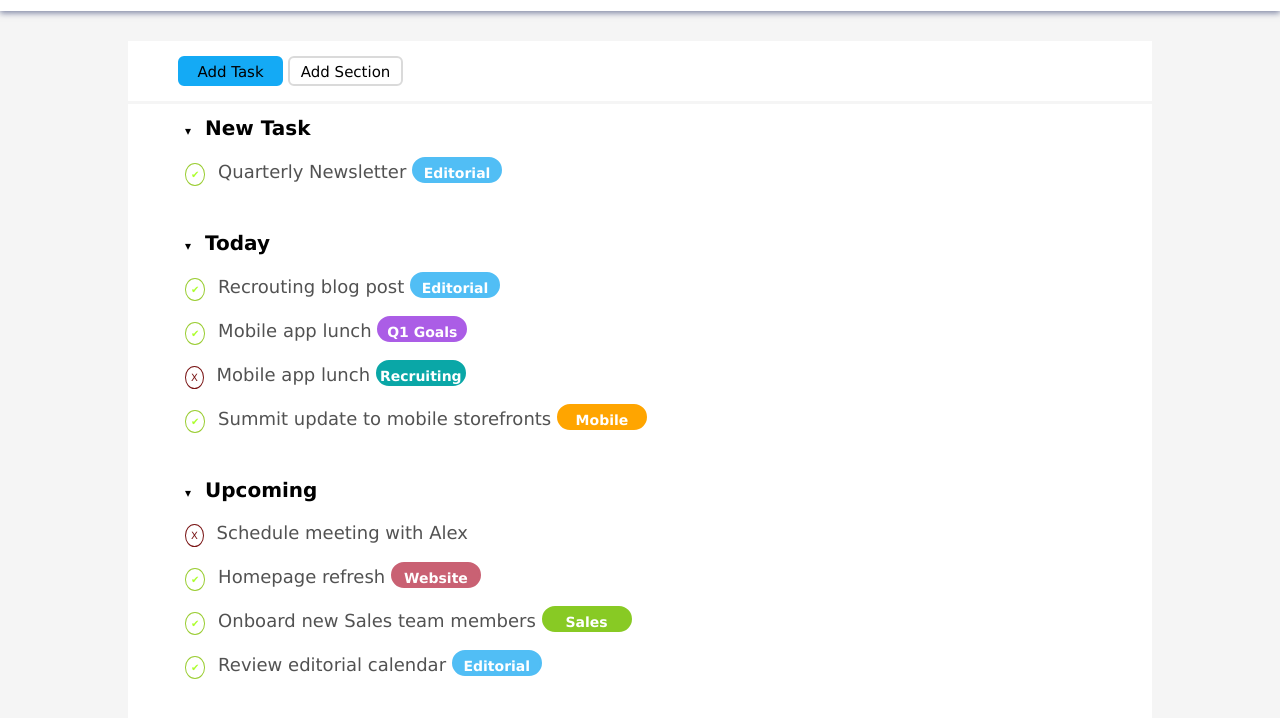
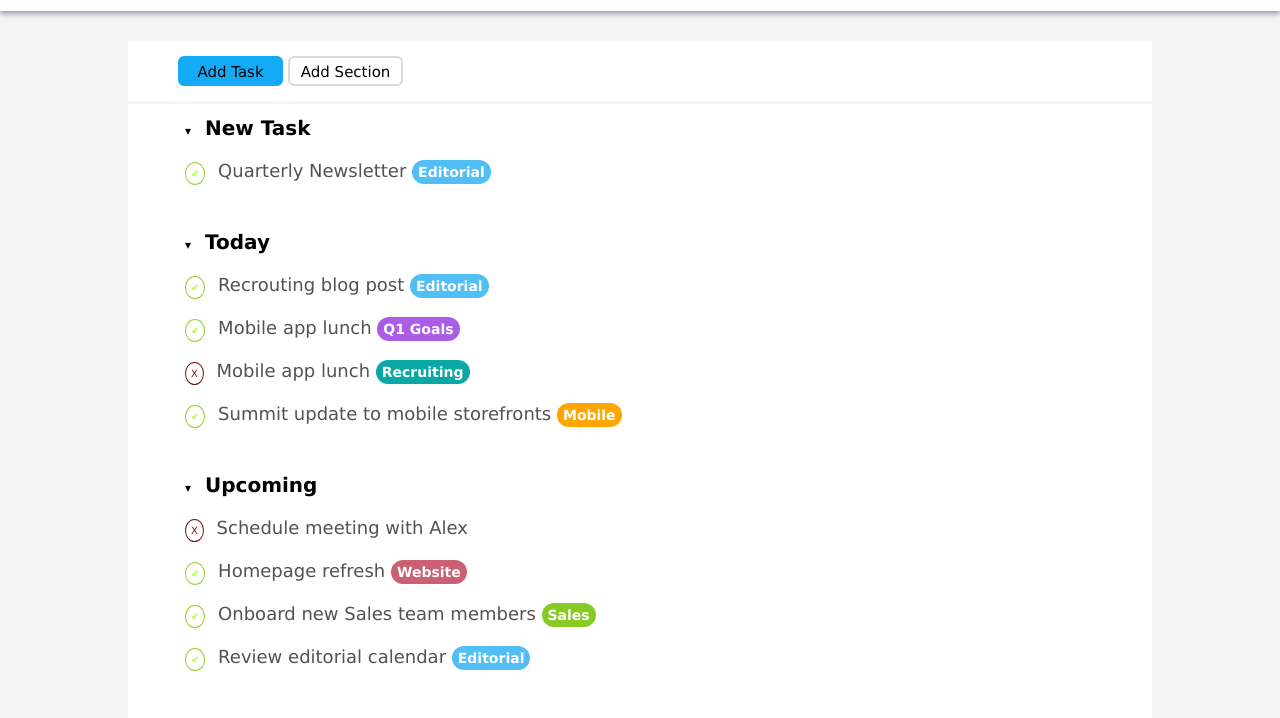
Before and after one commit to Oblv49/html-css-toboolist, a plain HTML site: page index.html in a window 1280 px wide. Shown: the part 66-784 px from the top of the page. Drawn offline with Linux system fonts and the light colour scheme; a web font is replaced by a local one.

Commit message:
centered elements

```diff
--- a/css/style.css
+++ b/css/style.css
@@ -64,6 +64,7 @@
     margin-top: 12px;
     margin-bottom: 12px;
     color: rgb(82, 82, 82);
+
 }
 
 .title_bold {
@@ -73,6 +74,7 @@
 
 .checkmark_list {
     font-size: 18px;
+
 }
 
 .checkmark {
@@ -88,28 +90,22 @@
 
 .editorial_botton {
     border-radius: 45px;
-    border: 2px solid rgb(81, 190, 245);
-    width: 90px;
-    height: 26px;
-    text-align: center;
-    display: inline-block;
     background-color: rgb(81, 190, 245);
     font-size: 14px;
     color: white;
     font-weight: bold;
+    vertical-align: middle;
+    padding: 4px 6px;
 }
 
 .q1goals_botton {
     border-radius: 45px;
-    border: 2px solid rgb(171, 93, 230);
-    width: 90px;
-    height: 26px;
-    text-align: center;
-    display: inline-block;
     background-color: rgb(171, 93, 230);
     font-size: 14px;
     color: white;
     font-weight: bold;
+    vertical-align: middle;
+    padding: 4px 6px;
 }
 
 .negative_check {
@@ -130,54 +126,43 @@
 
 .recruiting_botton {
     border-radius: 45px;
-    border: 2px solid rgb(10, 167, 167);
-    width: 90px;
-    height: 26px;
-    text-align: center;
-    display: inline-block;
     background-color: rgb(10, 167, 167);
     font-size: 14px;
     color: white;
     font-weight: bold;
+    vertical-align: middle;
+    padding: 4px 6px;
 }
 
 .mobile_botton {
     border-radius: 45px;
-    border: 2px solid orange;
-    width: 90px;
-    height: 26px;
-    text-align: center;
-    display: inline-block;
     background-color: orange;
     font-size: 14px;
     color: white;
     font-weight: bold;
+    vertical-align: middle;
+    padding: 4px 6px;
 }
 
 .website_botton {
     border-radius: 45px;
-    border: 2px solid rgb(201, 97, 115);
-    width: 90px;
-    height: 26px;
-    text-align: center;
-    display: inline-block;
     background-color: rgb(201, 97, 115);
     font-size: 14px;
     color: white;
     font-weight: bold;
+    vertical-align: middle;
+    padding: 4px 6px;
+
 }
 
 .sales_botton {
     border-radius: 45px;
-    border: 2px solid rgb(136, 202, 36);
-    width: 90px;
-    height: 26px;
-    text-align: center;
-    display: inline-block;
     background-color: rgb(136, 202, 36);
     font-size: 14px;
     color: white;
     font-weight: bold;
+    vertical-align: middle;
+    padding: 4px 6px;
 }
 
 body {
```
